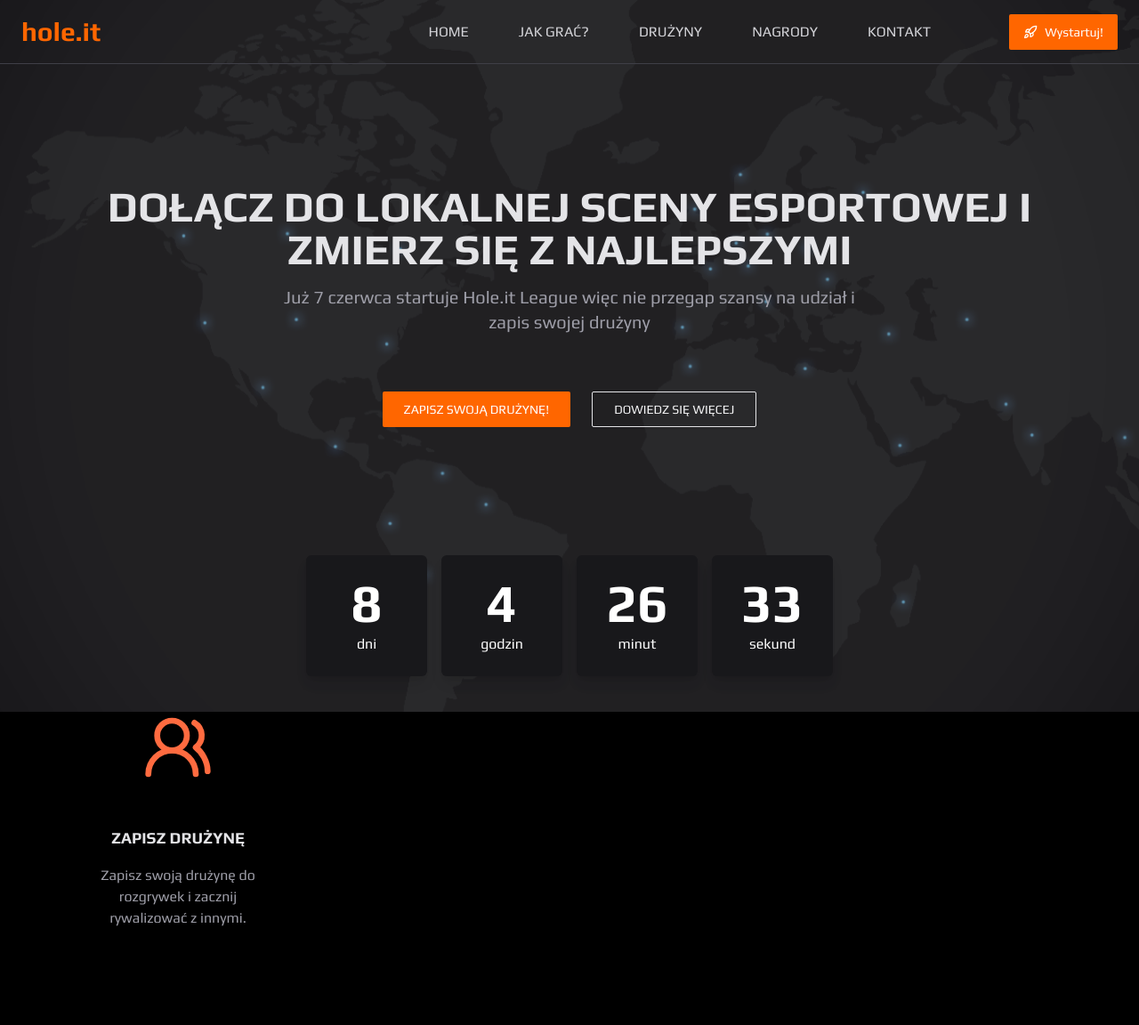
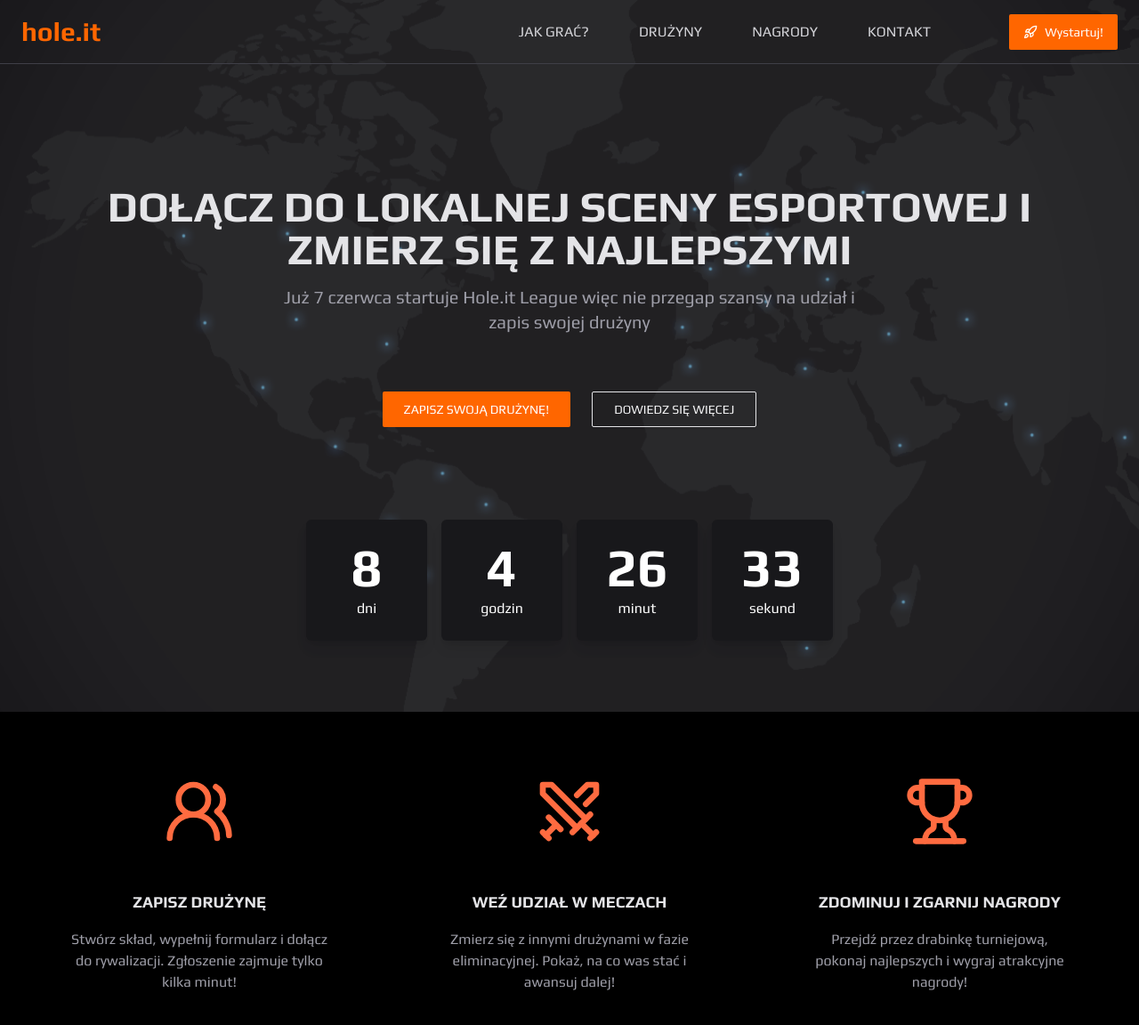
Before and after one commit to wifon0902/hole.it, a React (Vite) app: page / in a window 1280 px wide. Shown: the top 1152 px of the page at 89% size. Before the commit the page ends 1044 px from the top, so only its background shows below. Built offline with nearby package versions, Linux system fonts and the light colour scheme.

Commit message:
feat: add cards component

```diff
--- a/src/components/Card.jsx
+++ b/src/components/Card.jsx
@@ -2,10 +2,10 @@ import React from "react";
 
 function Card({ title, description, icon: Icon }) {
   return (
-    <div className="text-white flex flex-col justify-center items-center w-100 gap-4">
-      <Icon className="mb-8 text-card-accent size-20" />
+    <div className="text-white flex flex-col justify-center items-center w-100 gap-4 px-10">
+      <Icon className="hidden md:block mb-8  text-card-accent size-20" />
       <h3 className="text-lg uppercase text-zinc-200 font-bold">{title}</h3>
-      <p className="text-center text-zinc-400 max-w-50">{description}</p>
+      <p className="text-center text-zinc-400">{description}</p>
     </div>
   );
 }
--- a/src/components/Cards.jsx
+++ b/src/components/Cards.jsx
@@ -1,19 +1,31 @@
 import React from "react";
 import Card from "@/components/card";
-import { UsersRound } from "lucide-react";
+import { UsersRound, Swords, Trophy } from "lucide-react";
 
 const cardData = [
   {
     title: "Zapisz drużynę",
     description:
-      "Zapisz swoją drużynę do rozgrywek i zacznij rywalizować z innymi.",
+      "Stwórz skład, wypełnij formularz i dołącz do rywalizacji. Zgłoszenie zajmuje tylko kilka minut!",
     icon: UsersRound,
+  },
+  {
+    title: "Weź udział w meczach",
+    description:
+      "Zmierz się z innymi drużynami w fazie eliminacyjnej. Pokaż, na co was stać i awansuj dalej!",
+    icon: Swords,
+  },
+  {
+    title: "Zdominuj i zgarnij nagrody",
+    description:
+      "Przejdź przez drabinkę turniejową, pokonaj najlepszych i wygraj atrakcyjne nagrody!",
+    icon: Trophy,
   },
 ];
 
 function Cards() {
   return (
-    <div>
+    <div id="rules" className="flex md:justify-center my-10 md:flex-row md:items-start items-center flex-col gap-8 p-8 text-center">
       {cardData.map((card, index) => (
         <Card
           key={index}
--- a/src/components/Countdown.jsx
+++ b/src/components/Countdown.jsx
@@ -43,7 +43,7 @@ const Countdown = ({ targetDate }) => {
   ];
 
   return (
-    <div className="relative grid grid-cols-2 md:grid-cols-4 gap-4 text-6xl font-bold select-none md:pt-20">
+    <div className="relative grid grid-cols-2 md:grid-cols-4 gap-4 text-6xl font-bold select-none pb-10 md:py-10">
       {timeUnits.map((unit, index) => (
         <div
           key={index}
--- a/src/components/Hero.jsx
+++ b/src/components/Hero.jsx
@@ -22,7 +22,6 @@ function Hero() {
 
       {/* Content */}
       <div
-        id="home"
         className="w-full max-w-7xl text-center flex flex-col items-center z-10 pt-10"
       >
         <h1 className="max-w-6xl text-zinc-200 text-3xl md:text-5xl font-bold uppercase">
@@ -47,7 +46,7 @@ function Hero() {
           </Button>
         </div>
 
-        {/* Licznik */}
+        {/* Countdown */}
         <Countdown targetDate="2025-06-07T12:00:00" />
       </div>
     </div>
--- a/src/components/Navbar.jsx
+++ b/src/components/Navbar.jsx
@@ -18,23 +18,20 @@ function Navbar() {
       <div className="max-w-7xl w-full flex justify-between items-center px-6 border-b border-zinc-700">
         <h1 className="text-3xl font-bold text-main-accent">hole.it</h1>
 
-        <ul className="hidden md:flex gap-10 uppercase text-zinc-300">
+        <ul className="hidden md:flex gap-6 lg:gap-10 uppercase text-zinc-300">
           <li className="p-2 cursor-pointer hover:text-zinc-400 transition-all">
-            Home
+            <a href="#rules">Jak grać?</a>
           </li>
           <li className="p-2 cursor-pointer hover:text-zinc-400 transition-all">
-            Jak grać?
+            <a href="">Drużyny</a>
           </li>
           <li className="p-2 cursor-pointer hover:text-zinc-400 transition-all">
-            Drużyny
+            <a href="">Nagrody</a>
           </li>
           <li className="p-2 cursor-pointer hover:text-zinc-400 transition-all">
-            Nagrody
+            <a href="">Kontakt</a>
           </li>
-          <li className="p-2 cursor-pointer hover:text-zinc-400 transition-all">
-            Kontakt
-          </li>
-          <div className="hidden md:block ml-10">
+          <div className="hidden md:block pl-10">
             <Button variant="accent" size="lg" className="rounded-xs">
               <Rocket className="size-4" />
               Wystartuj!
@@ -63,9 +60,6 @@ function Navbar() {
         <h1 className="text-3xl font-bold text-main-accent mb-6">hole.it</h1>
         <ul className="flex flex-col gap-4">
           <li className="border-b border-zinc-700 pb-2 hover:text-zinc-400">
-            <a href="">Home</a>
-          </li>
-          <li className="border-b border-zinc-700 pb-2 hover:text-zinc-400">
             <a href="">Jak grać?</a>
           </li>
           <li className="border-b border-zinc-700 pb-2 hover:text-zinc-400">
--- a/src/index.css
+++ b/src/index.css
@@ -121,6 +121,7 @@
 @layer base {
   * {
     @apply border-border outline-ring/50;
+    @apply scroll-smooth;
   }
   body {
     @apply bg-background text-foreground;
```
